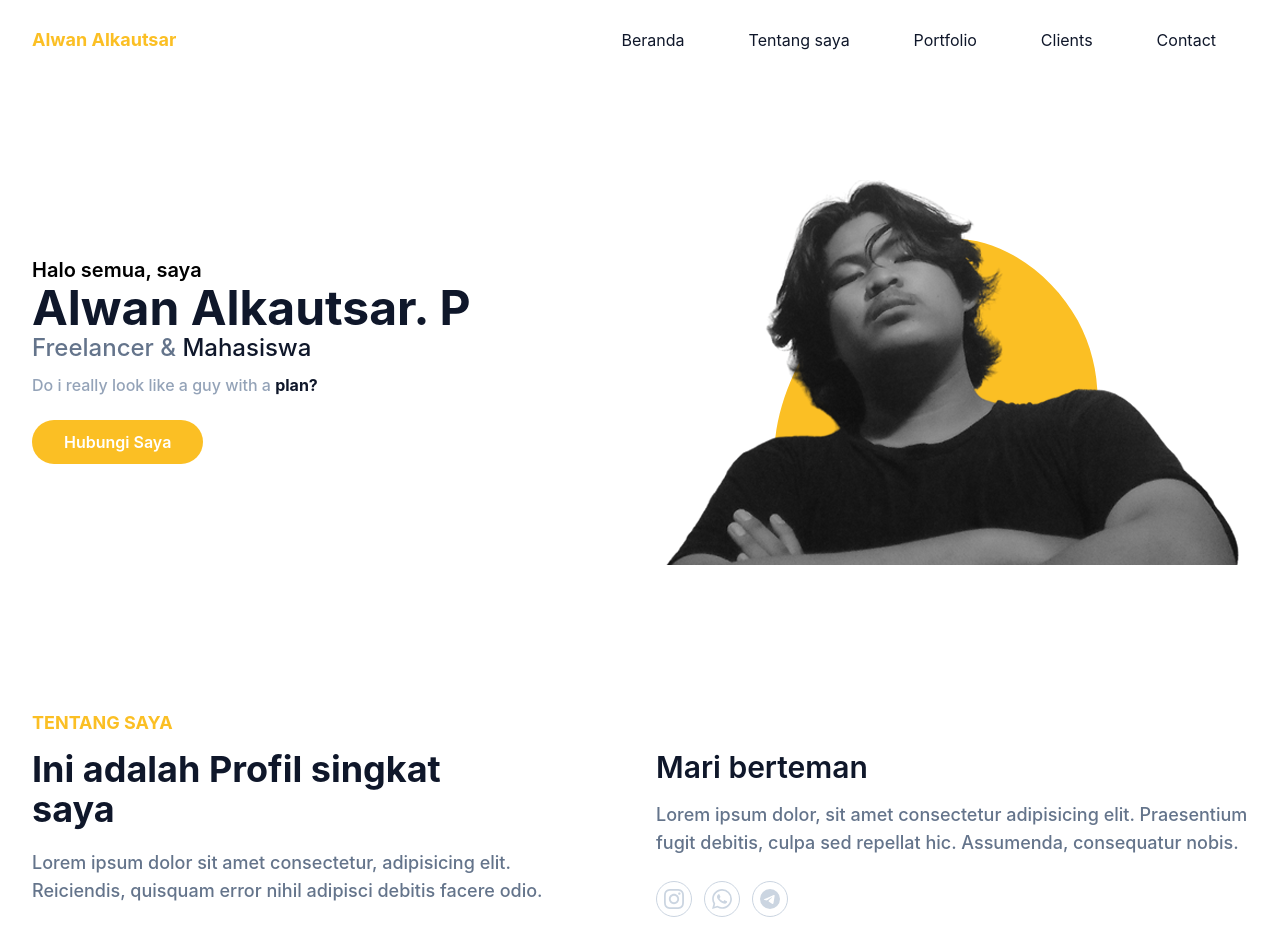
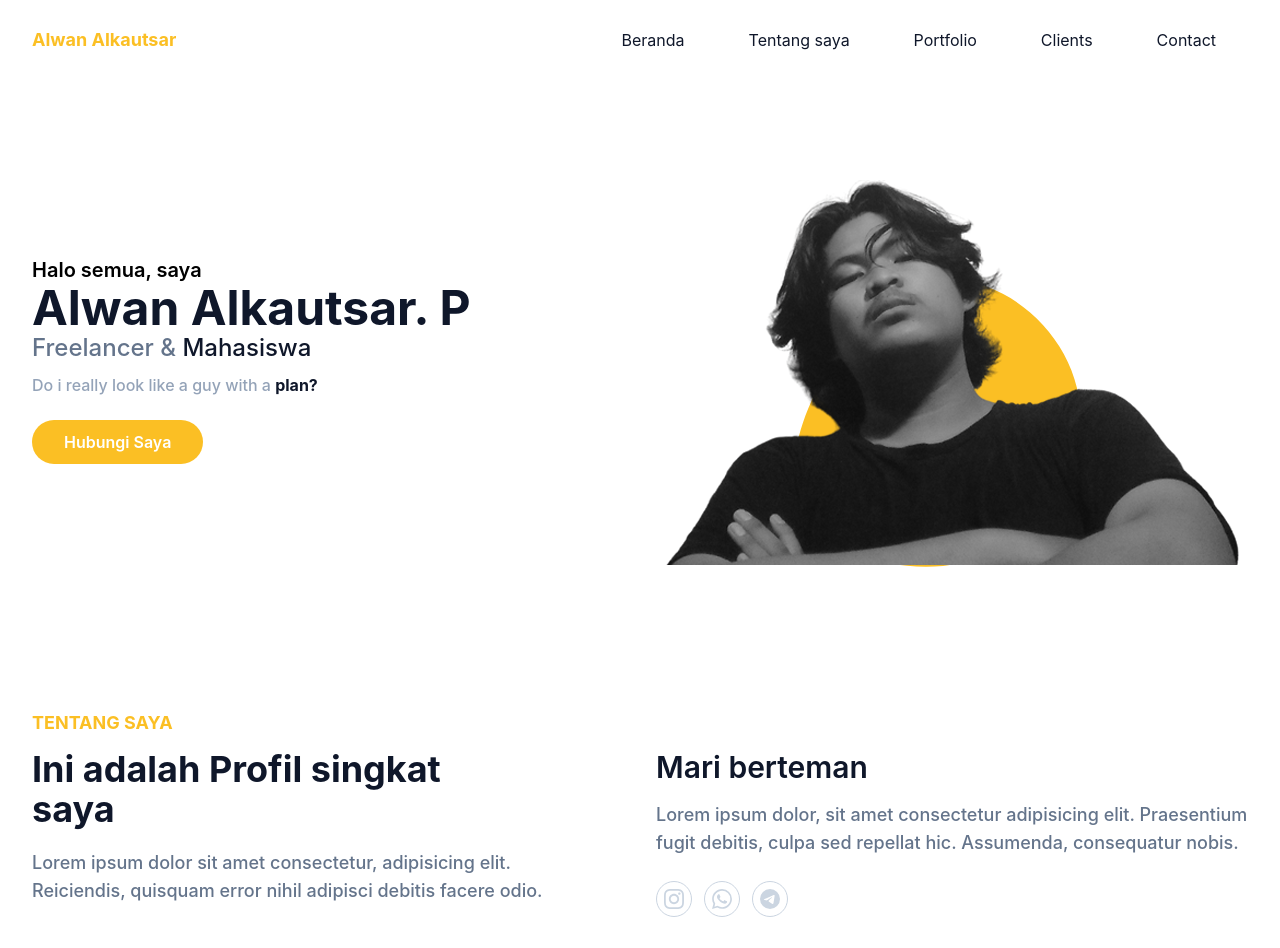
Before and after one commit to rosecoloredboyy/personalweb-tailwind, a website: page index.html in a window 1280 px wide. Shown: the top 948 px of the page. Drawn offline with Linux system fonts and the light colour scheme.

Commit message:
Update index.html

```diff
--- a/index.html
+++ b/index.html
@@ -74,7 +74,7 @@
             <div class="relative mt-10 lg:mt-9 lg:right-0">
             <img src="porto.png" alt="Alwan" class="max-w-full mx-auto" />
             <span class="absolute -bottom-14 -z-10 left-1/2 -translate-x-1/2 md:scale-110">
-                <svg width="450" height="450" viewBox="0 0 200 200" xmlns="http://www.w3.org/2000/svg">
+                <svg width="450" height="400" viewBox="0 0 200 200" xmlns="http://www.w3.org/2000/svg">
                     <path fill="#fbbf24" d="M46.2,-27.7C55.6,-10.4,56,11.1,46.8,28.1C37.6,45.2,18.8,57.7,-3.7,59.9C-26.3,62,-52.6,53.8,-61.5,36.9C-70.4,20.1,-61.9,-5.4,-48.8,-24.8C-35.6,-44.3,-17.8,-57.7,0.3,-57.8C18.4,-58,36.8,-44.9,46.2,-27.7Z" transform="translate(100 100) scale(1.1)" />
                   </svg>
             </span>
```
